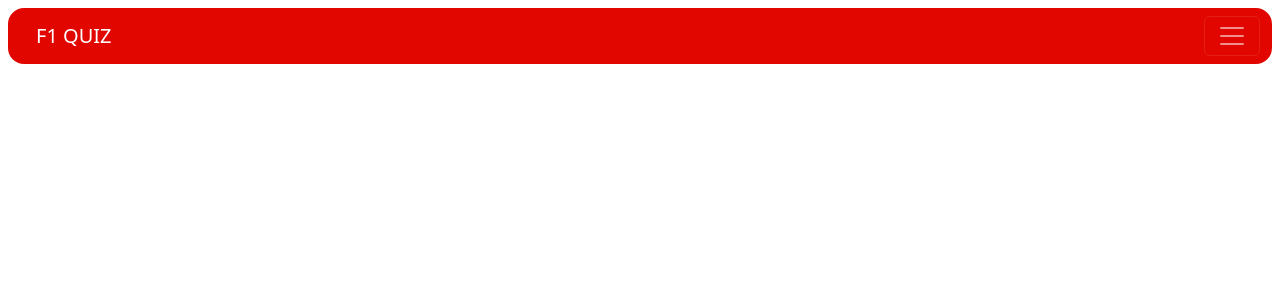
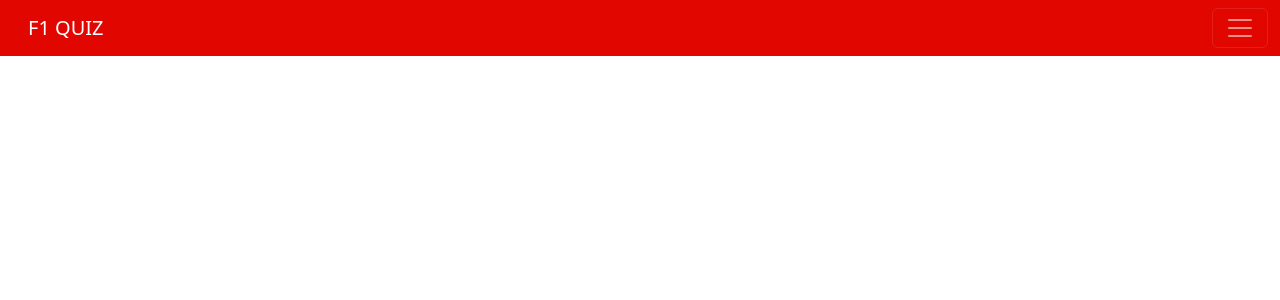
Before and after one commit to MaxJankovic-HTL/f1_quiz, a Vue app in the folder client/: page / in a window 1280 px wide. Shown: the top 300 px of the page. Built offline with nearby package versions, Linux system fonts and the light colour scheme.

Commit message:
Update NavBar.vue

```diff
--- a/client/src/components/NavBar.vue
+++ b/client/src/components/NavBar.vue
@@ -1,7 +1,7 @@
 <script setup></script>
 
 <template>
-  <nav style="background-color: #e10600" class="navbar navbar-dark bg-red rounded-4 mx-2 mt-2">
+  <nav style="background-color: #e10600" class="navbar navbar-dark bg-red">
     <div class="container-fluid">
       <a class="navbar-brand mx-3" href="#">F1 QUIZ</a>
       <button
@@ -48,7 +48,4 @@
 </template>
 
 <style>
-.navbar-toggler-icon {
-  border-width: 10px;
-}
 </style>
```
